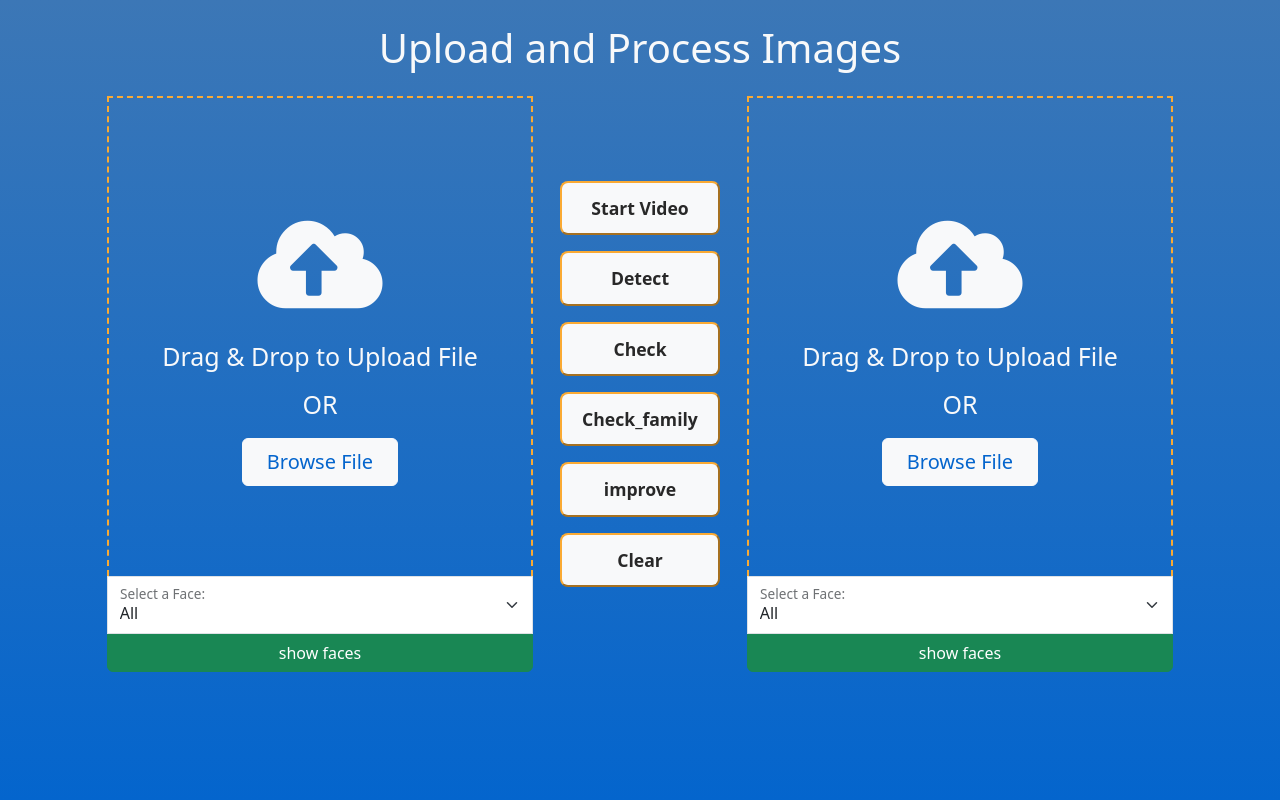
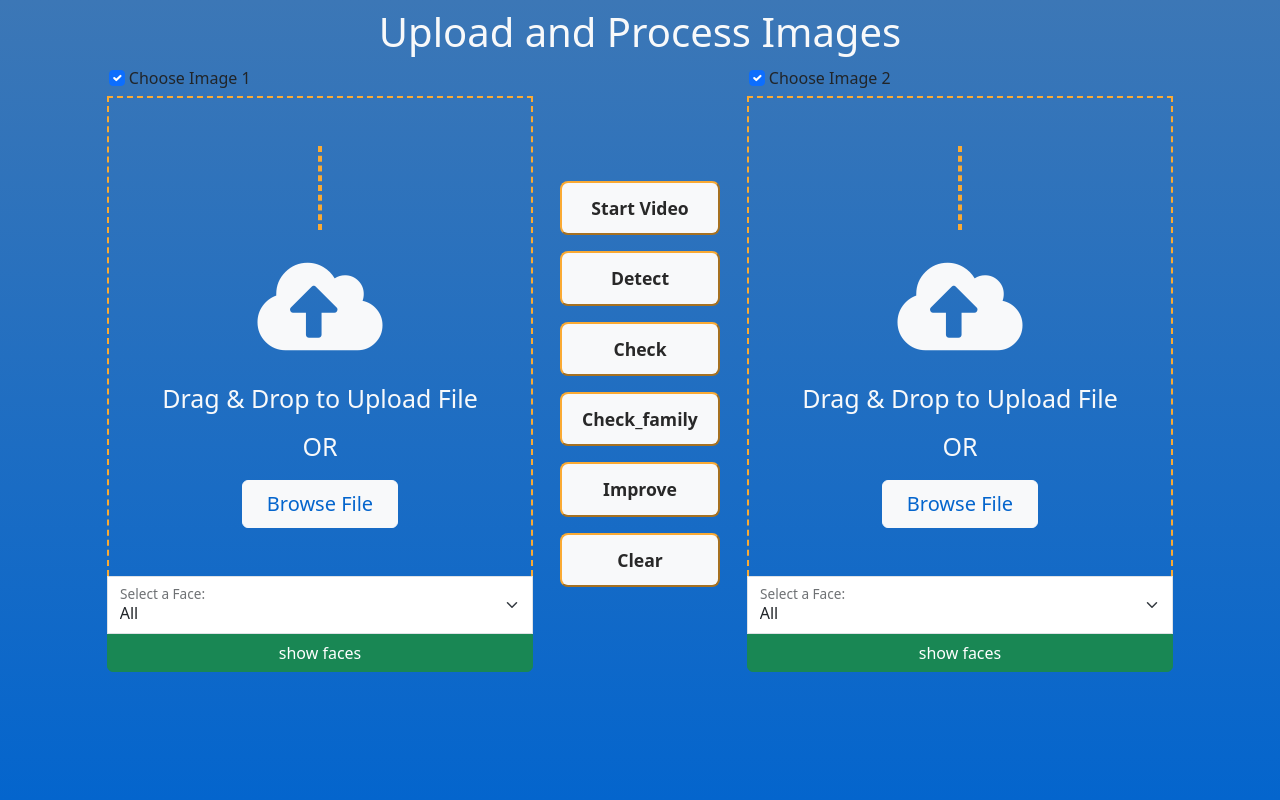
Before and after one commit to ofekhta1/Face-Frontend, a Flask app: page / in a window 1280 px wide. Shown: the part 112-912 px from the top of the page. Run offline with Flask 3, Linux system fonts and the light colour scheme.

Commit message:
correcrtions for the improve ,detect and clear button. now you can choose images that you want to clear/ to improve/unimprove . you also can see the detected image on the screen by clicking on the detect button.

```diff
--- a/app.py
+++ b/app.py
@@ -10,6 +10,7 @@ import json
 
 APP_DIR = os.path.dirname(__file__)
 STATIC_FOLDER = os.path.join(APP_DIR, "static")
+# UPLOAD_FOLDER = os.path.join(APP_DIR, "pool")
 SERVER_URL = "http://127.0.0.1:5057"
 # Create the folders if they don't exist
 os.makedirs(STATIC_FOLDER, exist_ok=True)
@@ -88,11 +89,26 @@ def index():
     images = []
     messages = []
     errors = []
+    options=[]
 
     uploaded_images = session.get("uploaded_images", [])
     faces_length = session.get("faces_length", [0, 0])
     current_images = session.get("current_images", [])
+    #current_detect_images="detected_"+current_images
     combochanges = session.get("selected_faces", [-2, -2])
+    checked_images1 = request.form.get('image_selection1')
+    checked_images2 = request.form.get('image_selection2')
+    if(checked_images1=="image1"):
+        checked_images1=True
+    else:
+        checked_images1=False
+
+
+    if(checked_images2=="image2"):
+        checked_images2=True
+    else:
+        checked_images2=False
+
 
     if request.method == "POST":
         face_num_1 = request.form.get("face_num1")
@@ -147,14 +163,36 @@ def index():
                 # current_images=data['images']
                 messages = messages + data["messages"]
                 # faces_length = data["faces_length"]
+                # detected_filename = "detected_" + uploaded_images[0]
+                # detected_path = os.path.join(UPLOAD_FOLDER, uploaded_images[1])
+                # os.remove(detected_path)
                 for i in range(len(data['faces_length'])):
                     faces_length[i]=data['faces_length'][i]
             else:
                 errors.append("No images uploaded!")
         elif action == "Clear":
+            length=len(current_images)
+            # url = SERVER_URL + "/api/clear"
+            if((checked_images1==True) and(len(current_images))>=1):
+                 del current_images[0]
+                 length=length-1
+            if((checked_images2==True) and(len(current_images))>=1):
+                 if(length==2):
+                   del current_images[1]
+                 else:
+                    del current_images[0]
+
+
             uploaded_images = []
-            current_images = []
+            #current_images = []
             faces_length = [0, 0]
+
+            # response = req.post(
+            #     url, data={"images": current_images, "selected_faces": combochanges, "checked_images1": checked_images1, "checked_images2": checked_images2}
+            # )
+            # data = response.json()
+            # errors = errors + data["errors"]
+            # messages = messages + data["messages"]
 
         elif action == "Compare":
             url = SERVER_URL + "/api/compare"
@@ -188,9 +226,12 @@ def index():
 
         elif action == "improve":
             url = SERVER_URL + "/api/improve"
-            response = req.post(url, data={"images": current_images})
+            response = req.post(url, data={"images": current_images, "checked_images1": checked_images1, "checked_images2": checked_images2})
             data = response.json()
             errors = errors + data["errors"]
+            messages = messages+data["messages"]
+            options=options+data["options"]
+            #checked_images=checked_images+data["checked_images"]
             current_images.clear()
             if len(data) > 1:
                 current_images=data["enhanced_images"];
@@ -210,7 +251,9 @@ def index():
 
     images = uploaded_images
 
-    return render_template(
+    action = request.form.get("action")
+    if action != "Detect":
+     return render_template(
         "image.html",
         images=images,
         current=current_images,
@@ -218,7 +261,20 @@ def index():
         selected_faces=combochanges,
         errors=errors,
         messages=messages,
+        options=options
     )
+    else:
+       return render_template(
+    "image.html",
+    images=images,
+    current=images[1:],
+    faces_length=faces_length,
+    selected_faces=combochanges,
+    errors=errors,
+    messages=messages,
+    options=options
+)
+
 
 
 @app.route("/download", methods=["POST"])
--- a/static/css/image.css
+++ b/static/css/image.css
@@ -11,6 +11,10 @@
   background-color: var(--clr-2) !important;
   position: absolute;
   width: 100%;
+}
+.content > h1 {
+  position: relative;
+  top: -1rem;
 }
 input:disabled {
 cursor: not-allowed; /* Change cursor style */
@@ -32,6 +36,12 @@ opacity: 0.7;
   border-bottom: 0px;
   border-radius: 0.2;
   height:30rem;
+}
+.checkbox-top-left {
+  position: absolute;
+  top: -2rem; /* Adjust as per the actual height of your checkbox */
+  left: 0;
+  /* z-index: 5; Ensure it's above the drag area */
 }
 
 .drag-area.active{
--- a/static/js/image.js
+++ b/static/js/image.js
@@ -181,6 +181,7 @@ function setupDropArea($dropArea, areaNumber) {
     $("button").prop("disabled", true);
     $("input[type='button'], input[type='submit']").prop("disabled", true);
   });
+
   $comboBox.on("change", async function () {
     let result = await getFacePath($(this), areaNumber);
     if (result.exists) {
@@ -195,7 +196,11 @@ function setupDropArea($dropArea, areaNumber) {
     }
   });
   return { $img, $content, $dragText, $button, $input, $comboBox };
+
 }
+
+
+
 const dropArea1Elements = setupDropArea($("#dragarea1"), 1);
 const dropArea2Elements = setupDropArea($("#dragarea2"), 2);
 let file;
--- a/templates/image.html
+++ b/templates/image.html
@@ -25,9 +25,18 @@ block content %}
                 <div class="d-flex flex-column col-4">
                     <!-- Drag area  -->
 
+
                     <div id="dragarea{{i+1}}" class="drag-area position-relative d-flex align-items-center
                         justify-content-center flex-column rounded-top-0 p-5
                         {{'active' if current|length>0 else 'inactive'}}">
+                        <div class="drag-area">
+                            <!-- Checkbox positioned at the top left of the drag area -->
+                            <div class="checkbox-top-left">
+                                <input class="form-check-input" type="checkbox" name="image_selection{{i+1}}" value="image{{i+1}}" id="imageSelection{{i+1}}" checked>
+                                <label class="form-check-label" for="imageSelection{{i+1}}">Choose Image {{i+1}}</label>
+                            </div>
+
+                        </div>
                         {%if current[i]%}
                         <div
                             class="w-100 bg-dark text-light text-truncate rounded-top-1 position-absolute top-0 z-3 p-1 text-center fw-bold">
@@ -86,7 +95,12 @@ block content %}
                     <input type="submit" name="action" value="Detect" class="submit-btn w-75 m-2" />
                     <input type="submit" name="action" value="Check" class="submit-btn w-75 m-2" />
                     <input type="submit" name="action" value="Check_family" class="submit-btn w-75 m-2" />
-                    <input type="submit" name="action" value="improve" class="submit-btn w-75 m-2" />
+                    <button type="submit" name="action" value="improve" class="submit-btn w-75 m-2" onclick="toggleButton(this);">
+                        <span>Improve</span>
+                    </button>
+                    <!-- <input type="submit" name="action" value="improve" class="submit-btn w-75 m-2" /> -->
+                    <!-- <input type="checkbox" name="image_selection1" value="image1">
+                    <input type="checkbox" name="image_selection2" value="image2"> -->
                     {% if current | length == 2%}
                     <input type="submit" name="action" value="Compare" class="submit-btn w-75 m-2" />
                     {%endif%}
@@ -109,6 +123,42 @@ block content %}
         const myModal = new bootstrap.Modal(document.getElementById("myModal"));
         myModal.show();
     }
+    // if (messages.length > 0 || errors.length > 0) {
+    //     const myModal = new bootstrap.Modal(document.getElementById("myModal"));
+    //     myModal.show();
+    // }
+</script>
+
+<script>
+    // Toggle button text function remains the same
+    function toggleButton(button) {
+        var buttonText = button.querySelector("span").textContent;
+
+        // Toggle the text between "Improve" and "Unimprove"
+        if (buttonText === "Improve") {
+            button.querySelector("span").textContent = "Unimprove";
+            // Save the state to localStorage
+            localStorage.setItem('buttonText', 'Unimprove');
+        } else {
+            button.querySelector("span").textContent = "Improve";
+            // Save the state to localStorage
+            localStorage.setItem('buttonText', 'Improve');
+        }
+    }
+
+    // Initialize button state function remains the same
+    function initializeButtonState() {
+        var savedText = localStorage.getItem('buttonText');
+        var button = document.querySelector("button[name='action']");
+        if (savedText && button) {
+            button.querySelector("span").textContent = savedText;
+        }
+    }
+
+    // Add event listener to ensure this runs after the DOM is fully loaded
+    document.addEventListener('DOMContentLoaded', function() {
+        initializeButtonState();
+    });
 </script>
 <script src="{{url_for('static', filename='js/image.js')}}"></script>
 
```
